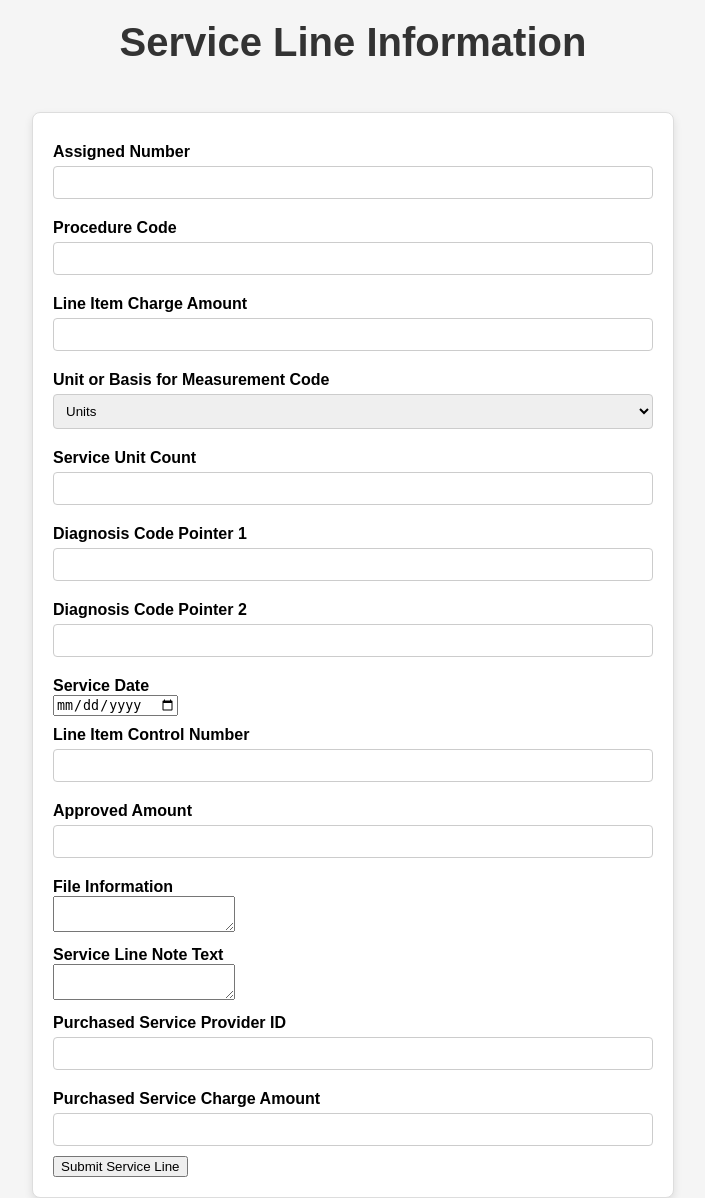
After one commit to bobbydangeti/EDI_837_Claim_Submission, a Flask app: page /service_line in a window 1280 px wide. The commit adds this page. Shown: the whole page, without its empty margins (287-992 px from the left). Run offline with Flask 3, Linux system fonts and the light colour scheme.

```diff
--- a/forms.py
+++ b/forms.py
@@ -194,7 +194,8 @@ class ClaimForm(FlaskForm):
     # Dates and Service Information
     date_time_qualifier = HiddenField("Date/Time Qualifier", default="434")  # Set the default value to "434"
     date_format_qualifier = HiddenField("Date Format Qualifier", default="D8")  # Set the default value to "D8"
-    date_of_service = DateField("Date of Service", validators=[DataRequired()], format='%Y-%m-%d')
+    date_of_service = StringField("Date of Service", validators=[DataRequired(), Regexp(r'^\d{2}-\d{2}-\d{4}$', message="Date of Birth must be in DD-MM-YYYY format.")])
+
 
     # Diagnosis Codes
     diagnosis_code_qualifier = HiddenField("Diagnosis Code Qualifier", default="ABK")  # Set the default value to "D8"
@@ -242,10 +243,52 @@ class ClaimForm(FlaskForm):
     )
 
     # Submit Button
-    submit = SubmitField("Submit Claim")
+    submit = SubmitField("Next")
 
     def __init__(self, *args, **kwargs):
         super().__init__(*args, **kwargs)
         # Automatically populate claim_identifier_transmission with claim_id
         if self.claim_id.data:
             self.claim_identifier_transmission.data = self.claim_id.data
+
+
+class ServiceLineForm(FlaskForm):
+    # Service Line Information
+    assigned_number = IntegerField("Assigned Number", validators=[DataRequired(), NumberRange(min=1, message="Assigned Number must be greater than 0")])
+    procedure_code_qualifier = HiddenField("Procedure Code Qualifier", default="HC")  # Default to "HC"
+    procedure_code = StringField("Procedure Code", validators=[DataRequired(), Length(max=10)])
+    line_item_charge_amount = DecimalField("Line Item Charge Amount", validators=[DataRequired(), NumberRange(min=0)], places=2)
+    unit_or_basis_code = SelectField(
+        "Unit or Basis for Measurement Code",
+        choices=[("UN", "Units"), ("MJ", "Minutes"), ("DA", "Days")],
+        default="UN",
+        validators=[DataRequired()]
+    )
+    service_unit_count = IntegerField("Service Unit Count", validators=[DataRequired(), NumberRange(min=1, message="Service Unit Count must be greater than 0")])
+    diagnosis_code_pointer1 = StringField("Diagnosis Code Pointer 1", validators=[Optional(), Length(max=10)])
+    diagnosis_code_pointer2 = StringField("Diagnosis Code Pointer 2", validators=[Optional(), Length(max=10)])
+
+    # Date Information
+    date_time_qualifier = HiddenField("Date/Time Qualifier", default="472")  # Default to "472"
+    date_format_qualifier = HiddenField("Date Format Qualifier", default="D8")  # Default to "D8"
+    service_date = DateField("Service Date", validators=[DataRequired()], format='%Y-%m-%d')
+
+    # Reference Information
+    reference_id_qualifier = HiddenField("Reference Identification Qualifier", default="6R")  # Default to "6R"
+    line_item_control_number = StringField("Line Item Control Number", validators=[DataRequired(), Length(max=20)])
+
+    # Amount Information
+    amount_qualifier_code = HiddenField("Amount Qualifier Code", default="B6")  # Default to "B6"
+    approved_amount = DecimalField("Approved Amount", validators=[Optional(), NumberRange(min=0)], places=2)
+
+    # Additional Information
+    file_information = TextAreaField("File Information", validators=[Optional(), Length(max=200)])
+    note_reference_code = HiddenField("Note Reference Code", default="ADD")  # Default to "ADD"
+    service_line_note_text = TextAreaField("Service Line Note Text", validators=[Optional(), Length(max=200)])
+
+    # Purchased Service Information
+    purchased_service_provider_id = StringField("Purchased Service Provider ID", validators=[Optional(), Length(max=20)])
+    purchased_service_charge_amount = DecimalField("Purchased Service Charge Amount", validators=[Optional(), NumberRange(min=0)], places=2)
+
+    # Submit Button
+    submit = SubmitField("Submit Service Line")
--- a/main.py
+++ b/main.py
@@ -1,5 +1,5 @@
 from flask import Flask, render_template, redirect, url_for
-from forms import BillingProviderForm, SubscriberInformationForm, ClaimForm
+from forms import BillingProviderForm, SubscriberInformationForm, ClaimForm, ServiceLineForm
 
 app = Flask(__name__)
 app.config['SECRET_KEY'] = 'your_secret_key'
@@ -24,16 +24,24 @@ def subscriber_information():
         return redirect(url_for('claim_information'))
     return render_template('subscriber_information.html', form=form)
 
-# New route for claim information
 @app.route('/claim_information', methods=['GET', 'POST'])
 def claim_information():
     form = ClaimForm()
     if form.validate_on_submit():
-        claim_id = form.claim_id.data
-        claim_identifier_transmission = form.claim_identifier_transmission.data
-        # Use claim_id and claim_identifier_transmission for further processing
-        return f"Claim ID: {claim_id}, Claim Transmission Identifier: {claim_identifier_transmission}"
+        print("Form Submitted Successfully")
+        return redirect(url_for('service_line'))
+    else:
+        print(form.errors)  # This will show validation errors if any field fails validation
     return render_template('claim_information.html', form=form)
+
+# New route for service line information
+@app.route('/service_line', methods=['GET', 'POST'])
+def service_line():
+    form = ServiceLineForm()
+    if form.validate_on_submit():
+        # Process service line data here
+        return "Service Line Submitted Successfully"
+    return render_template('service_line.html', form=form)
 
 if __name__ == "__main__":
     app.run(debug=True)
--- /dev/null
+++ b/templates/service_line.html
@@ -0,0 +1,101 @@
+<!DOCTYPE html>
+<html lang="en">
+<head>
+    <meta charset="UTF-8">
+    <meta name="viewport" content="width=device-width, initial-scale=1.0">
+    <title>Service Line Form</title>
+    <link rel="stylesheet" href="{{ url_for('static', filename='styles.css') }}">
+</head>
+<body>
+    <h1>Service Line Information</h1>
+    <form method="POST">
+        {{ form.hidden_tag() }}
+
+        <label>{{ form.assigned_number.label }}</label>
+        {{ form.assigned_number() }}
+        {% if form.assigned_number.errors %}
+            <p style="color: red;">{{ form.assigned_number.errors[0] }}</p>
+        {% endif %}
+
+        <label>{{ form.procedure_code.label }}</label>
+        {{ form.procedure_code() }}
+        {% if form.procedure_code.errors %}
+            <p style="color: red;">{{ form.procedure_code.errors[0] }}</p>
+        {% endif %}
+
+        <label>{{ form.line_item_charge_amount.label }}</label>
+        {{ form.line_item_charge_amount() }}
+        {% if form.line_item_charge_amount.errors %}
+            <p style="color: red;">{{ form.line_item_charge_amount.errors[0] }}</p>
+        {% endif %}
+
+        <label>{{ form.unit_or_basis_code.label }}</label>
+        {{ form.unit_or_basis_code() }}
+        {% if form.unit_or_basis_code.errors %}
+            <p style="color: red;">{{ form.unit_or_basis_code.errors[0] }}</p>
+        {% endif %}
+
+        <label>{{ form.service_unit_count.label }}</label>
+        {{ form.service_unit_count() }}
+        {% if form.service_unit_count.errors %}
+            <p style="color: red;">{{ form.service_unit_count.errors[0] }}</p>
+        {% endif %}
+
+        <label>{{ form.diagnosis_code_pointer1.label }}</label>
+        {{ form.diagnosis_code_pointer1() }}
+        {% if form.diagnosis_code_pointer1.errors %}
+            <p style="color: red;">{{ form.diagnosis_code_pointer1.errors[0] }}</p>
+        {% endif %}
+
+        <label>{{ form.diagnosis_code_pointer2.label }}</label>
+        {{ form.diagnosis_code_pointer2() }}
+        {% if form.diagnosis_code_pointer2.errors %}
+            <p style="color: red;">{{ form.diagnosis_code_pointer2.errors[0] }}</p>
+        {% endif %}
+
+        <label>{{ form.service_date.label }}</label>
+        {{ form.service_date() }}
+        {% if form.service_date.errors %}
+            <p style="color: red;">{{ form.service_date.errors[0] }}</p>
+        {% endif %}
+
+        <label>{{ form.line_item_control_number.label }}</label>
+        {{ form.line_item_control_number() }}
+        {% if form.line_item_control_number.errors %}
+            <p style="color: red;">{{ form.line_item_control_number.errors[0] }}</p>
+        {% endif %}
+
+        <label>{{ form.approved_amount.label }}</label>
+        {{ form.approved_amount() }}
+        {% if form.approved_amount.errors %}
+            <p style="color: red;">{{ form.approved_amount.errors[0] }}</p>
+        {% endif %}
+
+        <label>{{ form.file_information.label }}</label>
+        {{ form.file_information() }}
+        {% if form.file_information.errors %}
+            <p style="color: red;">{{ form.file_information.errors[0] }}</p>
+        {% endif %}
+
+        <label>{{ form.service_line_note_text.label }}</label>
+        {{ form.service_line_note_text() }}
+        {% if form.service_line_note_text.errors %}
+            <p style="color: red;">{{ form.service_line_note_text.errors[0] }}</p>
+        {% endif %}
+
+        <label>{{ form.purchased_service_provider_id.label }}</label>
+        {{ form.purchased_service_provider_id() }}
+        {% if form.purchased_service_provider_id.errors %}
+            <p style="color: red;">{{ form.purchased_service_provider_id.errors[0] }}</p>
+        {% endif %}
+
+        <label>{{ form.purchased_service_charge_amount.label }}</label>
+        {{ form.purchased_service_charge_amount() }}
+        {% if form.purchased_service_charge_amount.errors %}
+            <p style="color: red;">{{ form.purchased_service_charge_amount.errors[0] }}</p>
+        {% endif %}
+
+        <button type="submit">Submit Service Line</button>
+    </form>
+</body>
+</html>
```
Also changed, not shown: templates/claim_information.html (+7 -0 lines).
